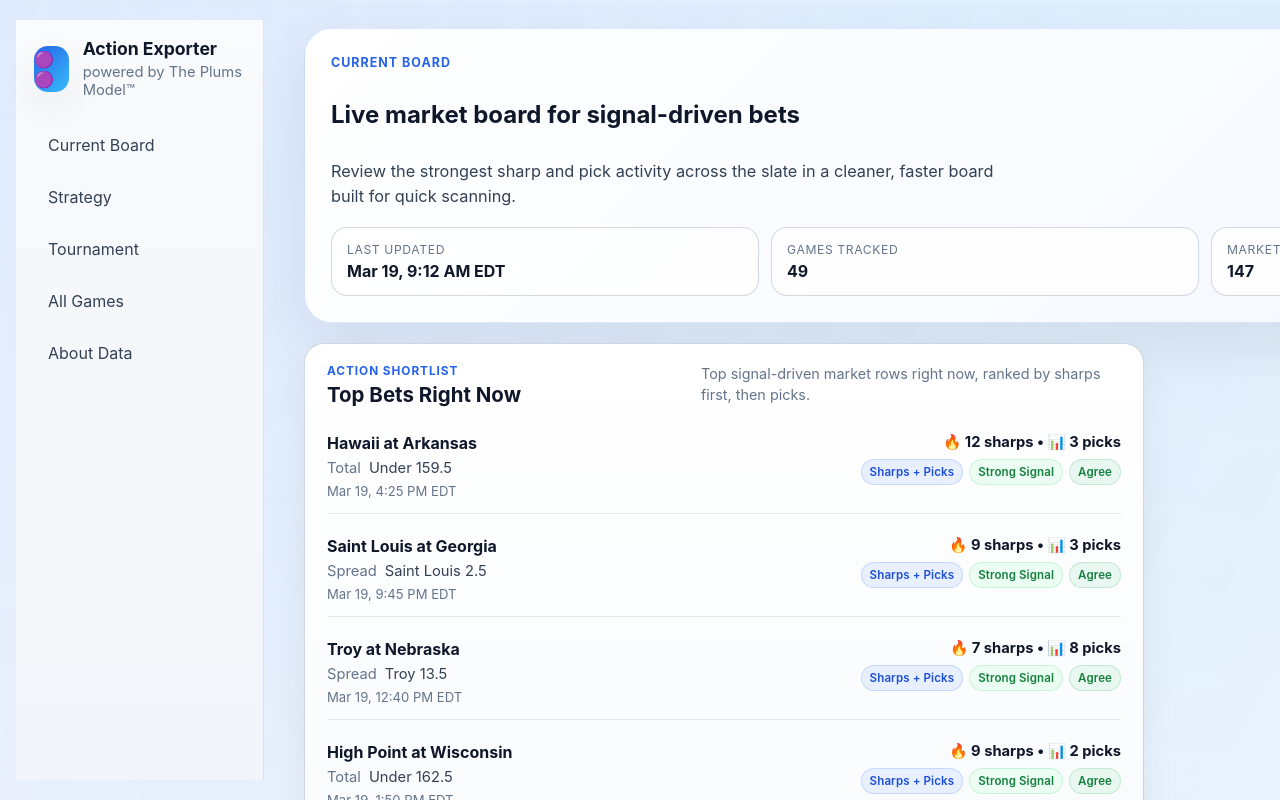
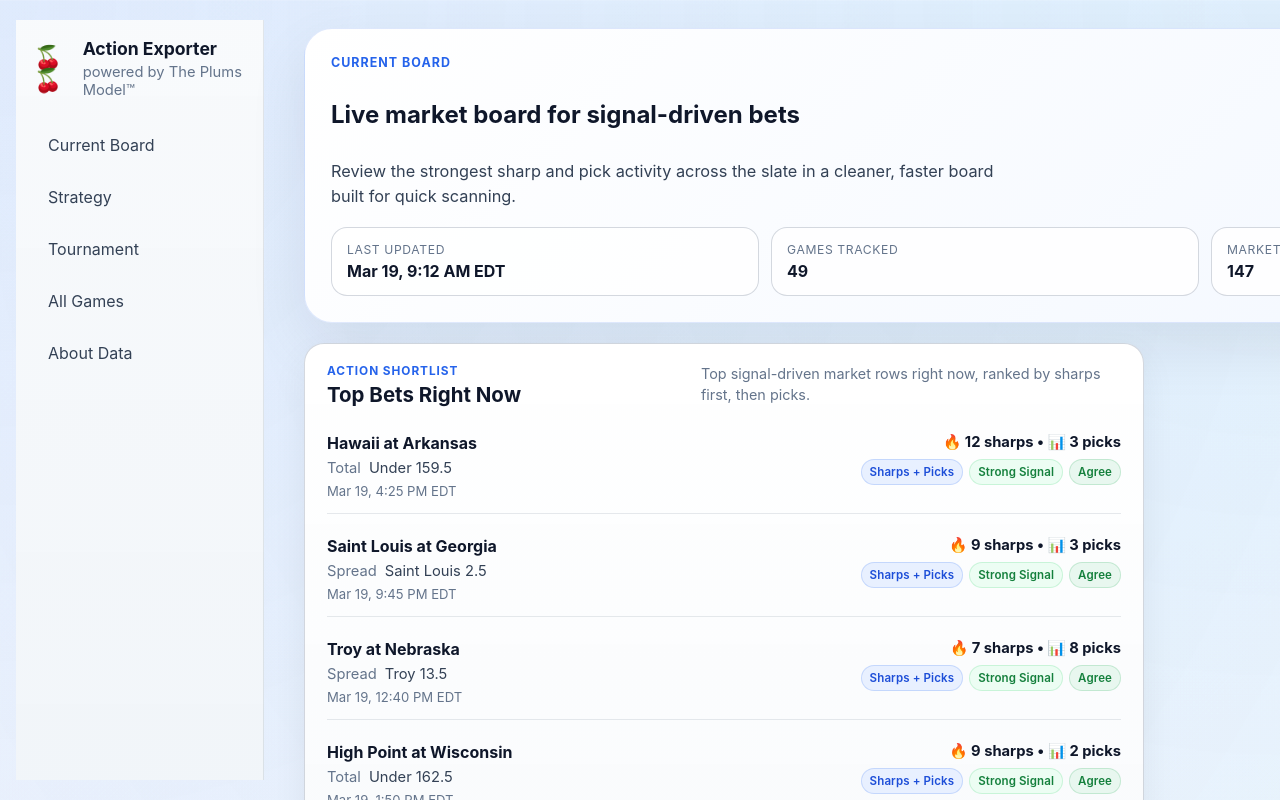
Before and after one commit to kevinheinzelman/action-exporter-view, a Next.js app: page / in a window 1280 px wide. Shown: the top 800 px of the page. Built offline with nearby package versions, Linux system fonts and the light colour scheme.

Commit message:
Manual viewer code update - 2026-03-19 09:32:54

```diff
--- a/app/globals.css
+++ b/app/globals.css
@@ -100,12 +100,8 @@ a {
   height: 46px;
   display: grid;
   place-items: center;
-  border-radius: 14px;
-  background: linear-gradient(135deg, var(--accent), #38bdf8);
-  color: white;
-  font-weight: 800;
-  letter-spacing: 0.04em;
-  box-shadow: var(--shadow-md);
+  font-size: 1.4rem;
+  line-height: 1;
 }
 
 .brand-copy h1 {
@@ -689,9 +685,9 @@ th {
 }
 
 .current-board-pill-conflict {
-  background: #fdecec;
-  border-color: rgba(239, 68, 68, 0.18);
-  color: #b45353;
+  background: #fee2e2;
+  border-color: rgba(239, 68, 68, 0.3);
+  color: #b91c1c;
 }
 
 @media (max-width: 980px) {
--- a/app/layout.tsx
+++ b/app/layout.tsx
@@ -23,7 +23,7 @@ export default function RootLayout({ children }: { children: ReactNode }) {
           <aside className="app-sidebar">
             <div className="app-sidebar-inner">
               <div className="brand">
-                <div className="brand-mark" aria-hidden="true">🟣🟣</div>
+                <div className="brand-mark" aria-hidden="true">🍒🍒</div>
                 <div className="brand-copy">
                   <h1>Action Exporter</h1>
                   <p>powered by The Plums Model™</p>
```
